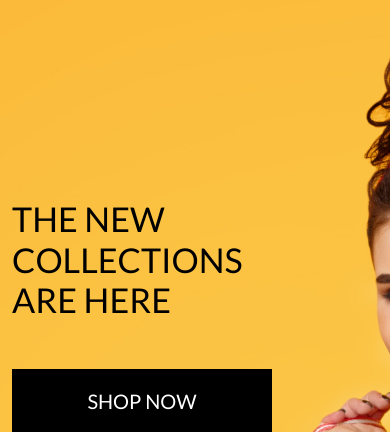
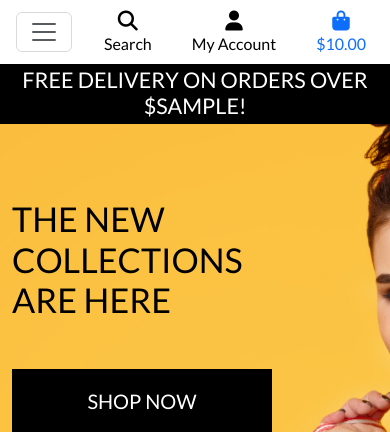
Before and after one commit to danieljcave/ci-boutique-ado, a Django app: template home/templates/home/index.html in a window 390 px wide. Shown: the top 432 px of the page. Run offline with Django 3.2, Linux system fonts and the light colour scheme; the template is opened without the code that fills it: most values are stand-ins (such as "Sample title", 1, 10 or a date in 2020); some libraries are stand-ins or nearby versions.

Commit message:
add mobile navbar and main header

```diff
--- a/static/css/base.css
+++ b/static/css/base.css
@@ -8,6 +8,10 @@ body {
     height: calc(100vh - 164px);
     color: #555;
     font-family: 'Lato';
+}
+
+.navbar{
+    padding: 0.5rem 1rem;
 }
 
 /* from Bulma */
--- a/templates/base.html
+++ b/templates/base.html
@@ -35,8 +35,7 @@
             <div class="col-12 col-lg-4 my-auto py-1 py-lg-0">
                 <form method="GET" action="">
                     <div class="input-group w-100">
-                        <input class="form-control border border-black rounded-0" type="text" name="q"
-                            placeholder="Search our site">
+                        <input class="form-control border border-black rounded-0" type="text" name="q" placeholder="Search our site">
                         <div class="input-group-append">
                             <button class="form-control btn btn-black border border-black rounded-0" type="submit">
                                 <span class="icon">
@@ -50,8 +49,7 @@
             <div class="col-12 col-lg-4 my-auto py-1 py-lg-0">
                 <ul class="list-inline list-unstyled text-center text-lg-right my-0">
                     <li class="list-inline-item dropdown">
-                        <a class="text-black nav-link" href="#" id="user-options" data-bs-toggle="dropdown"
-                            aria-haspopup="true" aria-expanded="false">
+                        <a class="text-black nav-link" href="#" id="user-options" data-bs-toggle="dropdown" aria-haspopup="true" aria-expanded="false">
                             <div class="text-center">
                                 <div><i class="fas fa-user fa-lg"></i></div>
                                 <p class="my-0">My Account</p>
@@ -71,8 +69,7 @@
                         </div>
                     </li>
                     <li class="list-inline-item">
-                        <a class="{% if grand_total %}text-info font-weight-bold{% else %}text-black{% endif %} nav-link"
-                            href="">
+                        <a class="{% if grand_total %}text-info font-weight-bold{% else %}text-black{% endif %} nav-link" href="">
                             <div class="text-center">
                                 <div><i class="fas fa-shopping-bag fa-lg"></i></div>
                                 <p class="my-0">
@@ -86,6 +83,20 @@
                         </a>
                     </li>
                 </ul>
+            </div>
+        </div>
+        <div class="row bg-white">
+            <nav class="navbar navbar-expand-lg navbar-light w-100 p">
+                <button class="navbar-toggler" type="button" data-bs-toggle="collapse" data-bs-target="#main-nav" aria-controls="main-nav" aria-expanded="false" aria-label="Toggle navigation">
+                    <span class="navbar-toggler-icon"></span>
+                </button>
+                {% include 'includes/mobile-top-header.html' %}
+                {% include 'includes/main-nav.html' %}
+            </nav>
+        </div>
+        <div id="delivery-banner" class="row text-center">
+            <div class="col bg-black text-white">
+                <h4 class="logo-font my-1">Free delivery on orders over ${{ free_shipping_threshold }}!</h4>
             </div>
         </div>
     </header>
--- /dev/null
+++ b/templates/includes/main-nav.html
@@ -0,0 +1,50 @@
+<div class="collapse navbar-collapse" id="main-nav">
+    <ul class="navbar-nav w-auto mx-auto">
+        <li class="nav-item dropdown">
+            <a class="logo-font font-weight-bold nav-link text-black mr-5" href="#" id="all-products-link" data-bs-toggle="dropdown" aria-haspopup="true" aria-expanded="false">
+                All Products
+            </a>
+            <div class="dropdown-menu border-0" aria-labelledby="all-products-link">
+                <a href="" class="dropdown-item">By Price</a>
+                <a href="" class="dropdown-item ">By Rating</a>
+                <a href="" class="dropdown-item ">By Category</a>
+                <a href="" class="dropdown-item">All Products</a>
+            </div>
+        </li>
+
+        <li class="nav-item dropdown">
+            <a class="logo-font font-weight-bold nav-link text-black mr-5" href="#" id="clothing-link" data-bs-toggle="dropdown" aria-haspopup="true" aria-expanded="false">
+                Clothing
+            </a>
+            <div class="dropdown-menu border-0" aria-labelledby="clothing-link">
+                <a href="" class="dropdown-item">Activewear &amp; Essentials</a>
+                <a href="" class="dropdown-item">Jeans</a>
+                <a href="" class="dropdown-item">Shirts</a>
+                <a href="" class="dropdown-item">All Clothing</a>
+            </div>
+        </li>
+
+        <li class="nav-item dropdown">
+            <a class="logo-font font-weight-bold nav-link text-black mr-5" href="#" id="homeware-link" data-bs-toggle="dropdown" aria-haspopup="true" aria-expanded="false">
+                Homeware
+            </a>
+            <div class="dropdown-menu border-0" aria-labelledby="homeware-link">
+                <a href="" class="dropdown-item">Bed &amp; Bath</a>
+                <a href="" class="dropdown-item">Kitchen &amp; Dining</a>
+                <a href="" class="dropdown-item">All Homeware</a>
+            </div>
+        </li>
+
+        <li class="nav-item dropdown">
+            <a class="logo-font font-weight-bold nav-link text-black" href="#" id="specials-link" data-bs-toggle="dropdown" aria-haspopup="true" aria-expanded="false">
+                Special Offers
+            </a>
+            <div class="dropdown-menu border-0" aria-labelledby="specials-link">
+                <a href="" class="dropdown-item">New Arrivals</a>
+                <a href="" class="dropdown-item">Deals</a>
+                <a href="" class="dropdown-item">Clearance</a>
+                <a href="" class="dropdown-item">All Specials</a>
+            </div>
+        </li>
+    </ul>
+</div>
--- /dev/null
+++ b/templates/includes/mobile-top-header.html
@@ -0,0 +1,56 @@
+<li class="list-inline-item">
+    <a class="text-black nav-link d-block d-lg-none" href="#" id="mobile-search" data-bs-toggle="dropdown" aria-haspopup="true" aria-expanded="false">
+        <div class="text-center">
+            <div><i class="fas fa-search fa-lg"></i></div>
+            <p class="my-0">Search</p>
+        </div>
+    </a>
+    <div class="dropdown-menu border-0 w-100 p-3 rounded-0 my-0" aria-labelledby="mobile-search">
+        <form class="form" method="GET" action="">
+            <div class="input-group w-100">
+                <input class="form-control border border-black rounded-0" type="text" name="q" placeholder="Search our site">
+                <div class="input-group-append">
+                    <button class="form-control form-control btn btn-black border border-black rounded-0" type="submit">
+                        <span class="icon">
+                            <i class="fas fa-search"></i>
+                        </span>
+                    </button>
+                </div>
+            </div>
+        </form>
+    </div>
+</li>
+<li class="list-inline-item dropdown">
+    <a class="text-black nav-link d-block d-lg-none" href="#" id="user-options" data-bs-toggle="dropdown" aria-haspopup="true" aria-expanded="false">
+        <div class="text-center">
+            <div><i class="fas fa-user fa-lg"></i></div>
+            <p class="my-0">My Account</p>
+        </div>
+    </a>
+    <div class="dropdown-menu border-0" aria-labelledby="user-options">
+        {% if request.user.is_authenticated %}
+            {% if request.user.is_superuser %}
+                <a href="{% url 'account_logout' %}" class="dropdown-item">Product Management</a>
+            {% endif %}
+            <a href="" class="dropdown-item">My Profile</a>
+            <a href="{% url 'account_logout' %}" class="dropdown-item">Logout</a>
+        {% else %}
+            <a href="{% url 'account_signup' %}" class="dropdown-item">Register</a>
+            <a href="{% url 'account_login' %}" class="dropdown-item">Login</a>
+        {% endif %}
+    </div>
+</li>
+<li class="list-inline-item">
+    <a class="{% if grand_total %}text-primary font-weight-bold{% else %}text-black{% endif %} nav-link d-block d-lg-none" href="">
+        <div class="text-center">
+            <div><i class="fas fa-shopping-bag fa-lg"></i></div>
+            <p class="my-0">
+                {% if grand_total %}
+                    ${{ grand_total|floatformat:2 }}
+                {% else %}
+                    $0.00
+                {% endif %}
+            </p>
+        </div>
+    </a>
+</li>
```
Lines whose indentation alone changed are shown as unchanged.
